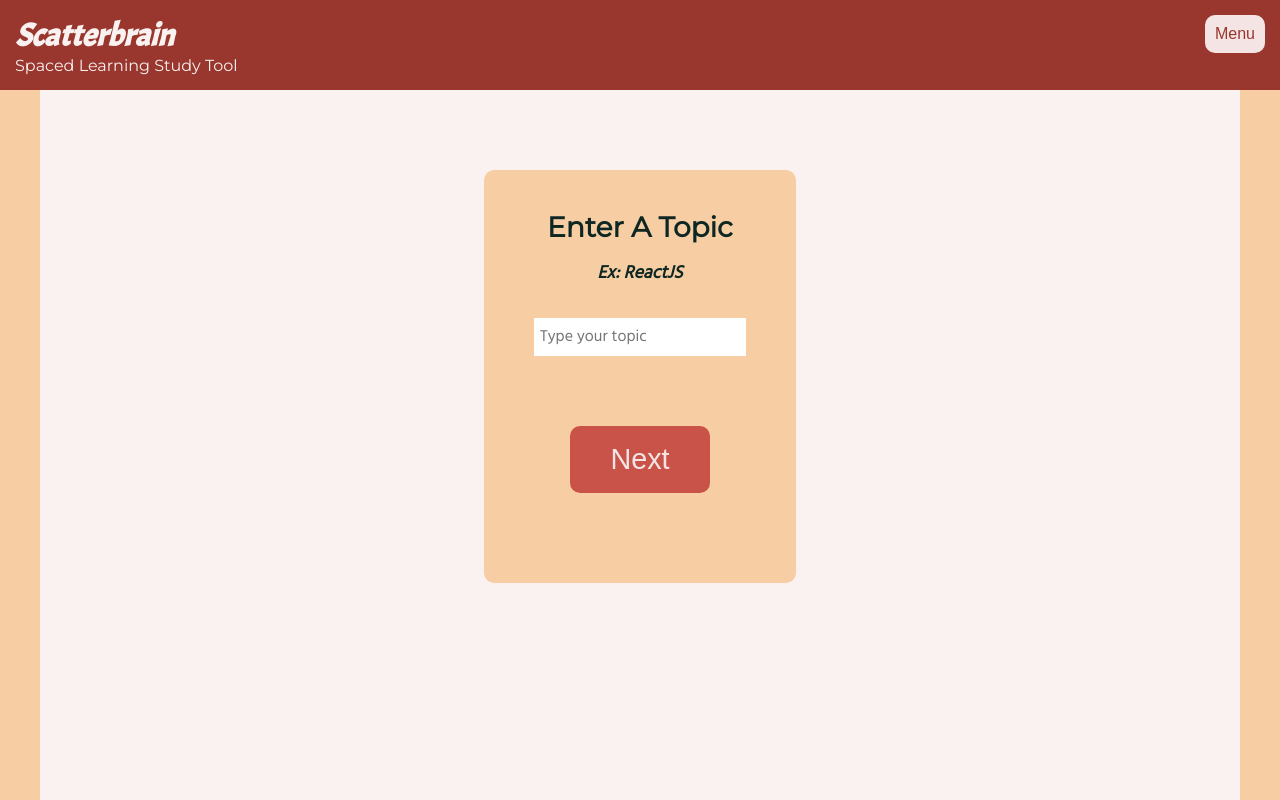
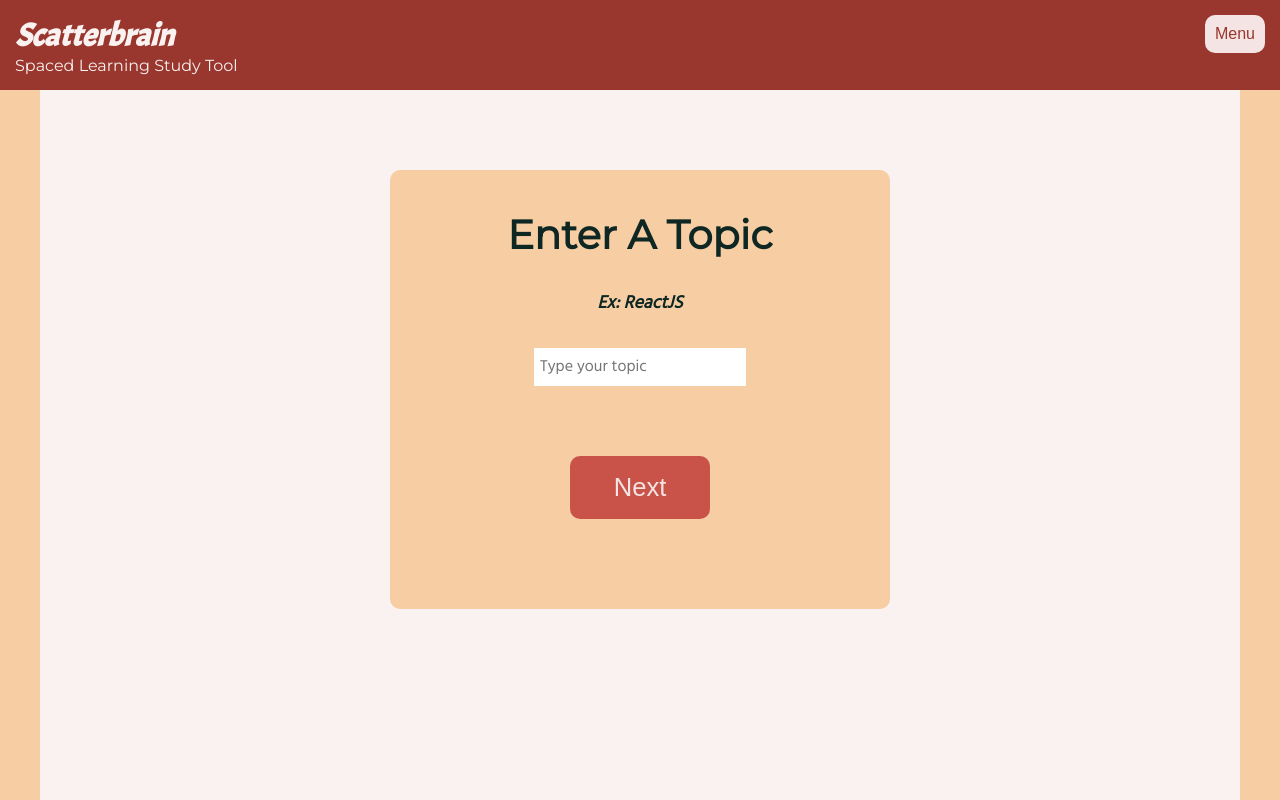
Before and after one commit to bellmarc/scatterbrain-study-app, a React (Create React App) app in the folder client/: page /onboard/enterTopic in a window 1280 px wide. Built offline with nearby package versions, Linux system fonts and the light colour scheme; sample sign-in values are in the browser's storage.

Commit message:
Styling review for onboarding

```diff
--- a/client/src/components/Onboarding/ProfileComplete.js
+++ b/client/src/components/Onboarding/ProfileComplete.js
@@ -9,7 +9,7 @@ function ProfileComplete(props) {
         <h1 className="profile-complete-header"> Topics Added!</h1>
         {/* Mascot Icon here */}
         <div className="img-congrats-container">
-          <a href="https://icon-library.net/3e1b7a329e.svg.html" title="Line,Font,Logo,Graphics # 38910"><img className="img-congrats" src="https://icon-library.net/images/3e1b7a329e.svg.svg" width="350" /></a>
+          <img className="img-congrats" src="https://icon-library.net/images/3e1b7a329e.svg.svg" width="350" />
         </div>
         <div className="profile-btn-container">
            <Link to={"/topics"} >
--- a/client/src/style/Onboarding/AddPriority.css
+++ b/client/src/style/Onboarding/AddPriority.css
@@ -42,8 +42,8 @@
   border: none;
 }
 .priority-input {
-  padding: 25px;
-  font-size: 1em;
+  padding: 20px;
+  font-size: 1.8em;
   border: none;
 }
 .add-button {
@@ -73,9 +73,24 @@
   font-size: 5em;
   color: #0e2723;
 }
-
+@media only screen and (min-width: 500px) {
+  .add-priority-text {
+    max-width: 500px;
+    width: 80%;
+  }
+}
 @media only screen and (min-width: 750px) {
   .add-priority-page {
     max-width: 1200px;
   }
+  .add-priority-text {
+    margin-top: 40px;
+   padding-bottom: 40px;
+  }
+  .add-priority-header{
+    padding: 40px;
+  }
+  .priority-form {
+    padding: 40px;
+  }
 }
--- a/client/src/style/Onboarding/EnterTopic.css
+++ b/client/src/style/Onboarding/EnterTopic.css
@@ -9,7 +9,7 @@
   background-color: #f9f2f1;
 }
 .enter-topic-header {
-  font-size: 28px;
+  font-size: 32px;
   padding-bottom: 15px;
 }
 .enter-topic-subheader {
@@ -45,7 +45,7 @@
   border-radius: 10px;
   font-size: 1.2em;
   margin: 10px;
-  width: 110px;
+  width: 100px;
   padding: 12px;
   border: 2px solid #c95349;
   transition: all 0.1s ease-in;
@@ -57,7 +57,8 @@
 
 @media only screen and (min-width: 500px) {
   .enter-topic-text-container {
-    max-width: 480px;
+    max-width: 500px;
+    width: 80%;
   }
 }
 
@@ -65,16 +66,20 @@
   .enter-topic-page {
     max-width: 1200px;
   }
+  .enter-topic-header {
+    font-size: 40px;
+    padding-bottom: 30px;
+  }
+  .enter-topic-btn {
+    margin-top: 40px;
+    padding: 15px;
+    width: 140px;
+    font-size: 1.6em;
+  }
 }
 @media only screen and (min-height: 750px) {
   .enter-topic-page {
     padding-top: 60px;
   }
 
-  .enter-topic-btn {
-    margin-top: 40px;
-    padding: 15px;
-    width: 140px;
-    font-size: 1.8em;
-  }
 }
--- a/client/src/style/Onboarding/ProfileComplete.css
+++ b/client/src/style/Onboarding/ProfileComplete.css
@@ -29,8 +29,9 @@
   border-radius: 10px;
 }
 .img-congrats {
-  max-width: 60%;
+  max-width: 50%;
   height: auto;
+  padding:5px;
 }
 .profile-complete-input {
   width: 200px;
@@ -73,4 +74,10 @@
     padding-bottom: 60px;
     width: 700px;
   }
+
+  .img-congrats-container {
+    padding: 60px;
+    padding-bottom: 30px;
+
+  }
 }
--- a/client/src/style/Onboarding/StartProfile.css
+++ b/client/src/style/Onboarding/StartProfile.css
@@ -68,7 +68,6 @@
     padding: 0px;
     font-size: 3em;
   }
-
   .start-profile-subheader {
     padding: 25px;
     font-size: 1.8em;
@@ -79,6 +78,7 @@
   .start-profile-text-container {
     margin-top: 60px;
     padding: 80px;
+    padding-bottom: 0px;
   }
   .start-profile-btn {
     margin-top: 40px;
```
